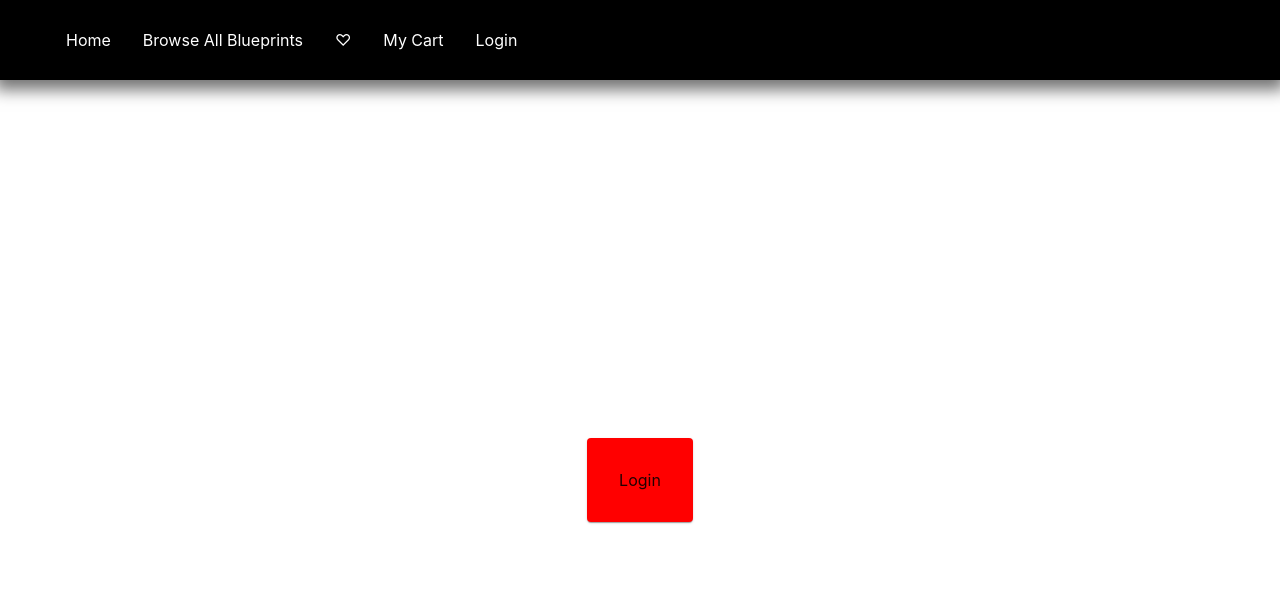
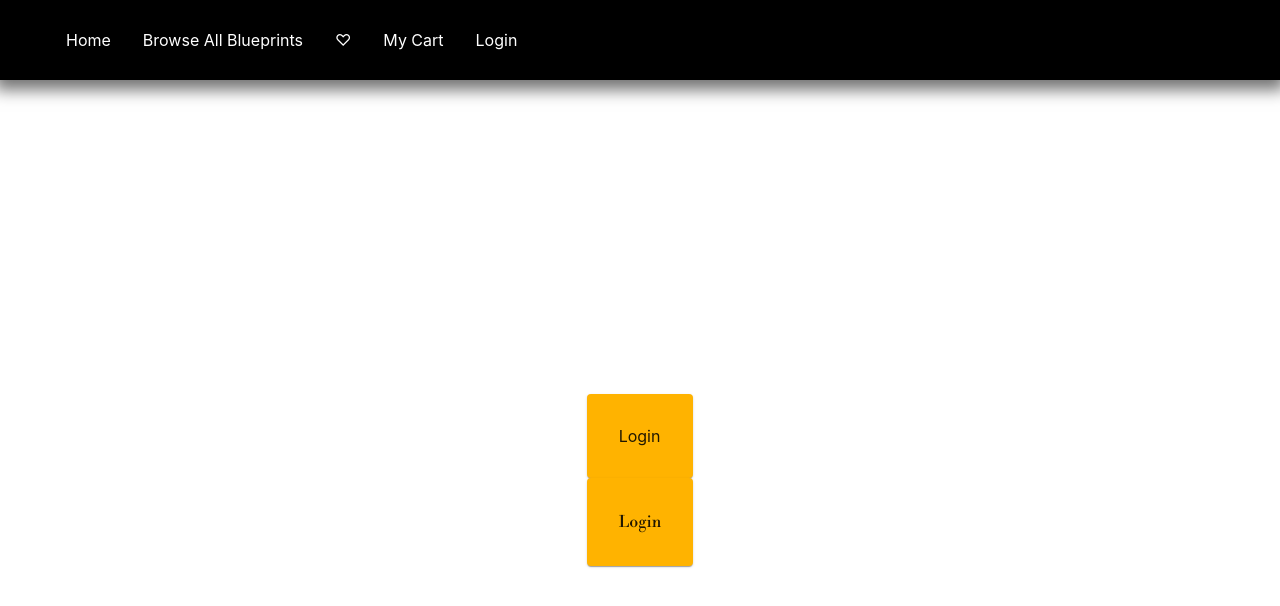
Before and after one commit to melxincognito/bp-design-next, a Next.js app: page /login in a window 1280 px wide. Shown: the top 606 px of the page. Built offline with nearby package versions, Linux system fonts and the light colour scheme.

Commit message:
added header w custom font

```diff
--- /dev/null
+++ b/assets/theme.js
@@ -0,0 +1,17 @@
+import { createTheme } from "@mui/material";
+
+const theme = createTheme({
+  palette: {
+    primary: {
+      main: "#212121",
+    },
+    secondary: {
+      main: "#ffb300",
+    },
+  },
+  typography: {
+    fontFamily: "Libre Bodoni",
+  },
+});
+
+export default theme;
--- /dev/null
+++ b/components/Header.js
@@ -0,0 +1,17 @@
+import Head from "next/head";
+
+const Header = ({ Title }) => {
+  return (
+    <Head>
+      <title> {Title}</title>
+      <link
+        href="https://fonts.googleapis.com/css2?family=Libre+Bodoni&display=swap"
+        rel="stylesheet"
+      />
+    </Head>
+  );
+};
+
+Header.defaultProps = { Title: "BP Design Co" };
+
+export default Header;
--- a/components/navigation/Layout.js
+++ b/components/navigation/Layout.js
@@ -1,14 +1,18 @@
 import layoutStyles from "../../styles/Layout.module.css";
 import NavBar from "./NavBar";
+import { ThemeProvider } from "@mui/material";
+import theme from "../../assets/theme";
+import Header from "../Header";
 
 const Layout = ({ children }) => {
   return (
-    <>
+    <ThemeProvider theme={theme}>
+      <Header />
       <NavBar />
       <div className={layoutStyles.container}>
         <main className={layoutStyles.main}>{children}</main>
       </div>
-    </>
+    </ThemeProvider>
   );
 };
 
--- a/pages/login.js
+++ b/pages/login.js
@@ -1,9 +1,15 @@
-import { Card } from "@mui/material";
+import { Card, Typography } from "@mui/material";
 
 function login() {
   return (
     <div>
-      <Card sx={{ padding: "2rem", backgroundColor: "red" }}> Login</Card>
+      <Card sx={{ padding: "2rem", backgroundColor: "secondary.main" }}>
+        {" "}
+        Login
+      </Card>
+      <Card sx={{ padding: "2rem", backgroundColor: "secondary.main" }}>
+        <Typography>Login</Typography>
+      </Card>
     </div>
   );
 }
```
Also changed, not shown: 1 other file (tests, documents, lock files or other folders).
